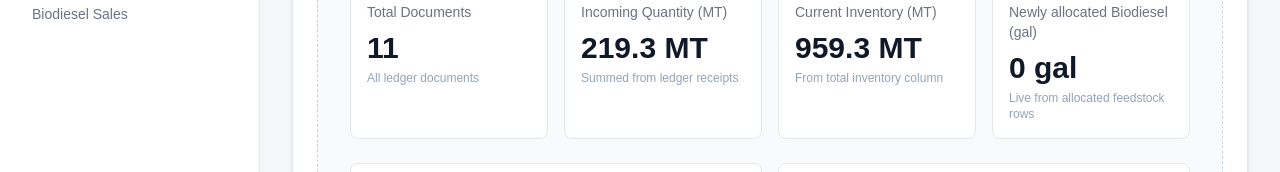
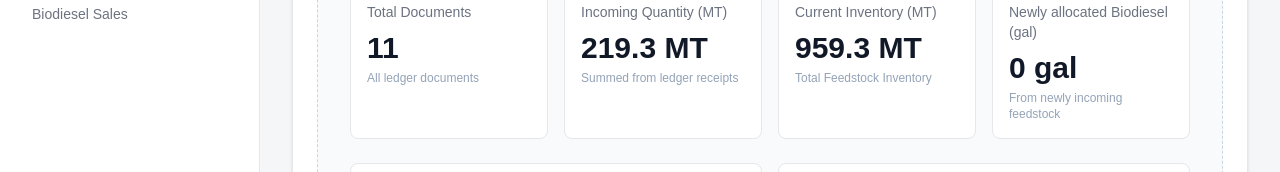
Before and after one commit to lokeshwagadre/kolmar-inventory-massBalance, a Next.js app: page / in a window 1280 px wide. Shown: the part 309-481 px from the top of the page. Built offline with nearby package versions, Linux system fonts and the light colour scheme.

Commit message:
label fix

```diff
--- a/app/page.tsx
+++ b/app/page.tsx
@@ -993,12 +993,12 @@ export default function Home() {
         minimumFractionDigits: 1,
         maximumFractionDigits: 1,
       })} MT`,
-      note: "From total inventory column",
+      note: "Total Feedstock Inventory",
     },
     {
       label: "Newly allocated Biodiesel (gal)",
       value: `${allocatedBiodieselAdded.toLocaleString("en-US")} gal`,
-      note: "Live from allocated feedstock rows",
+      note: "From newly incoming feedstock",
     },
   ];
 
```
